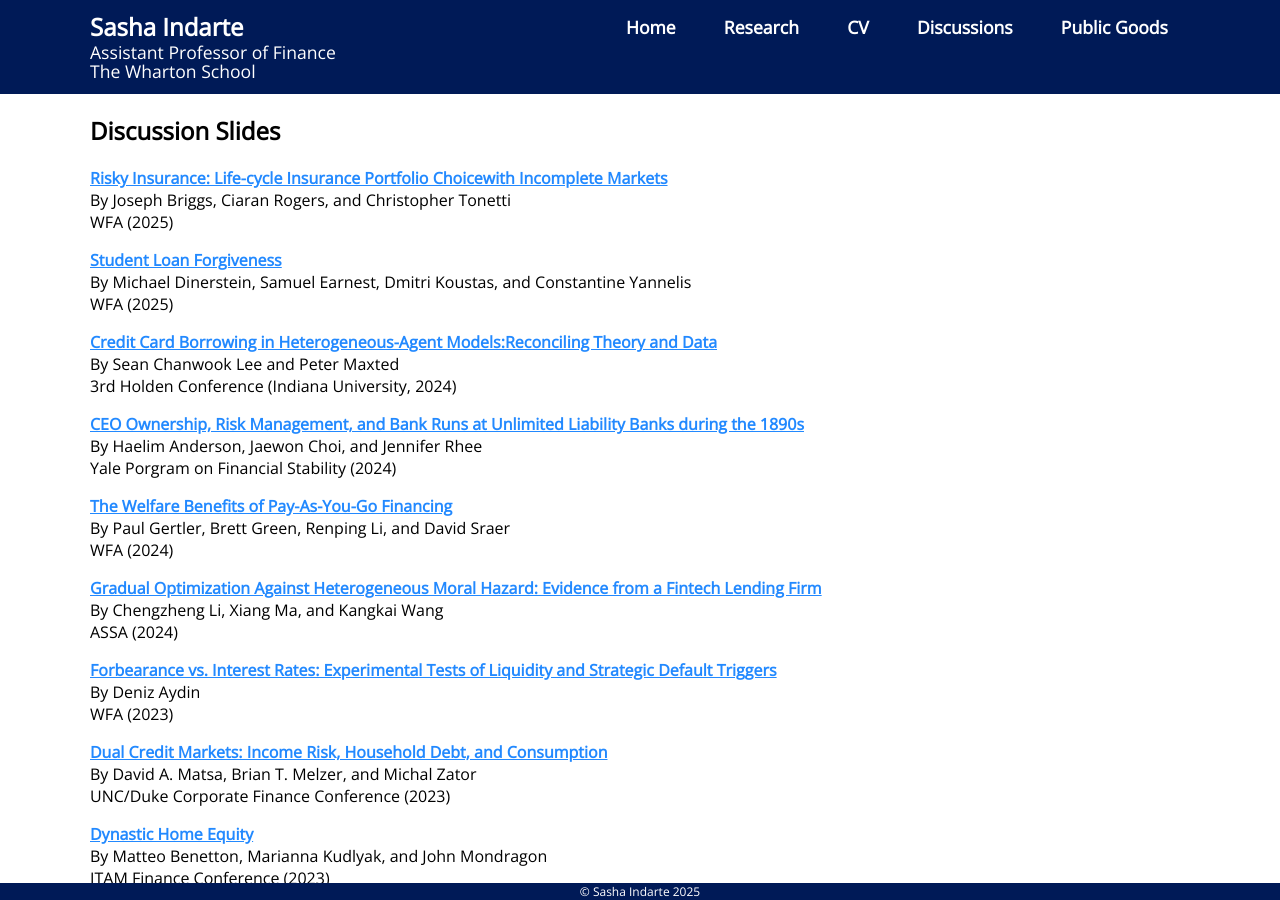
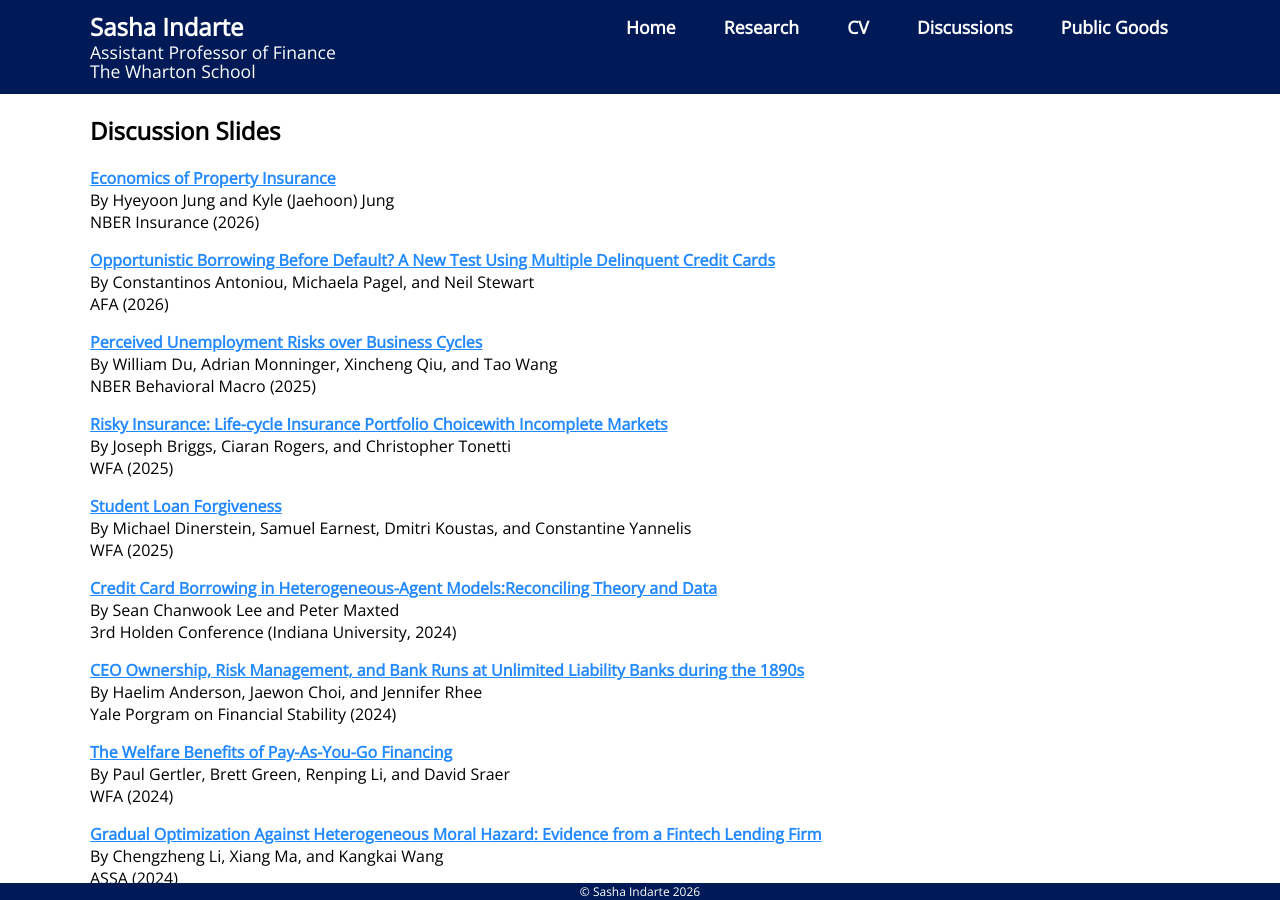
Before and after one commit to sashaindarte/sashaindarte.github.io, a Jekyll site: the page built from discussions/index.html, in a window 1280 px wide and 900 px high. Built offline with Jekyll 4.4.1, drawn with Linux system fonts in a browser that asks for light colours.

Commit message:
Add 2026 AFA/NBER discussions and update footer year to 2026
Add three recent discussion entries (property insurance, opportunistic borrowing, perceived unemployment risks) with their slide PDFs, bump the site footer to 2026, and refresh the CV.

```diff
--- a/_layouts/default.html
+++ b/_layouts/default.html
@@ -39,7 +39,7 @@
 
 			</div><!-- /.container -->
 			<div class="footer">
-				&copy; Sasha Indarte 2025
+				&copy; Sasha Indarte 2026
 			</div>
 
 			<script>
--- a/discussions/index.html
+++ b/discussions/index.html
@@ -8,6 +8,30 @@ title: Sasha Indarte - Discussions
 		<!-- Replication Resources  (use <br> in between)-->
 
     		<h2>Discussion Slides</h2>
+
+		<p> <a href = "https://sashaindarte.github.io/discussions/indarte_discussion_JJ_property_insurance.pdf">
+			<u>Economics of Property Insurance</u></a>
+			<br>
+			By Hyeyoon Jung and Kyle (Jaehoon) Jung
+			<br>
+			NBER Insurance (2026)
+		</p>
+
+		<p> <a href = "https://sashaindarte.github.io/discussions/indarte_discussion_strategic_cc_default.pdf">
+			<u>Opportunistic Borrowing Before Default? A New Test Using Multiple Delinquent Credit Cards</u></a>
+			<br>
+			By Constantinos Antoniou, Michaela Pagel, and Neil Stewart
+			<br>
+			AFA (2026)
+		</p>
+
+		<p> <a href = "https://sashaindarte.github.io/discussions/indarte_discussion_labor_beliefs.pdf">
+			<u>Perceived Unemployment Risks over Business Cycles</u></a>
+			<br>
+			By William Du, Adrian Monninger, Xincheng Qiu, and Tao Wang
+			<br>
+			NBER Behavioral Macro (2025)
+		</p>
 
 		<p> <a href = "https://sashaindarte.github.io/discussions/indarte_discussion_SE_insurance.pdf">
 			<u>Risky Insurance: Life-cycle Insurance Portfolio Choicewith Incomplete Markets</u></a>
```
Also changed, not shown: 4 other files.
